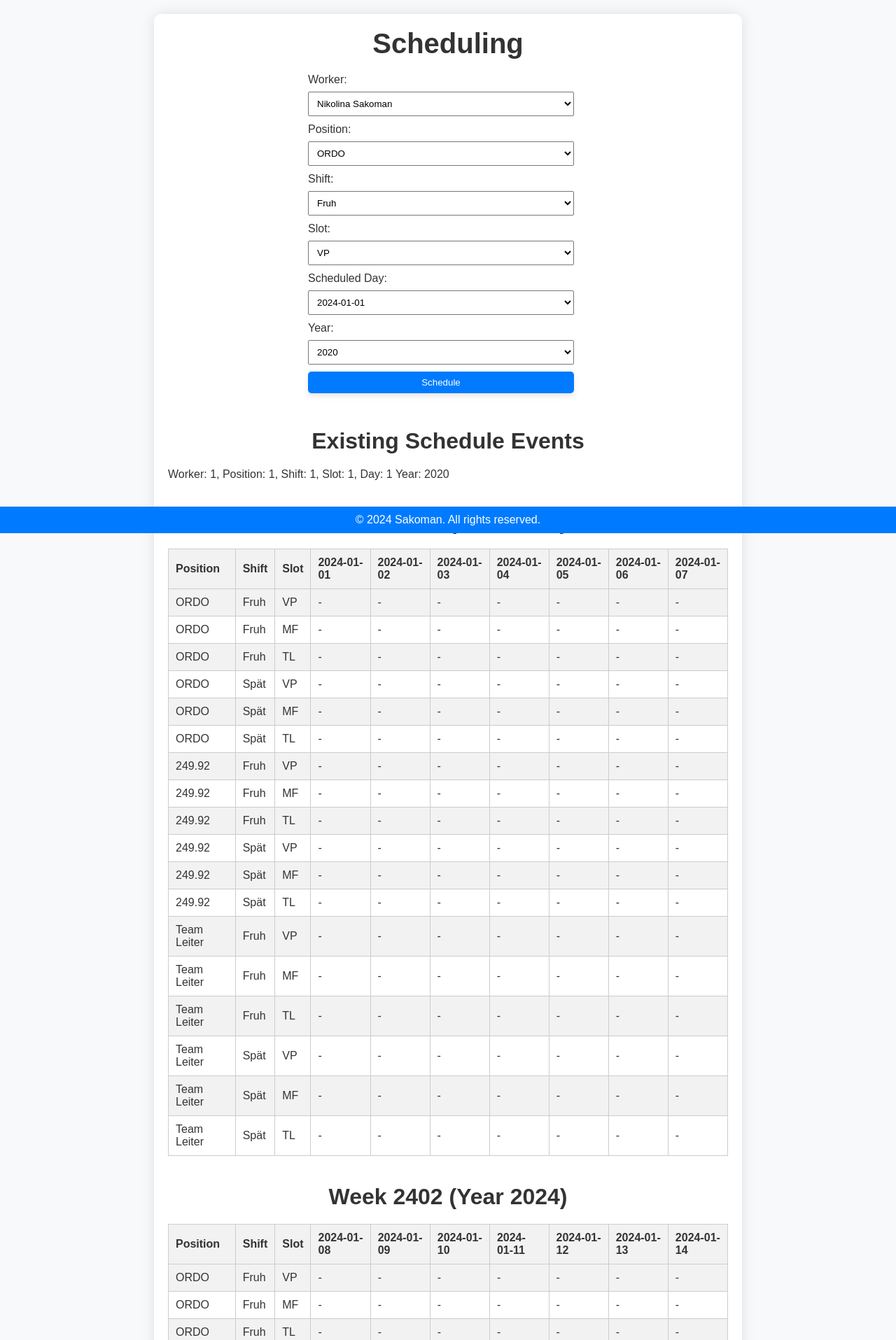
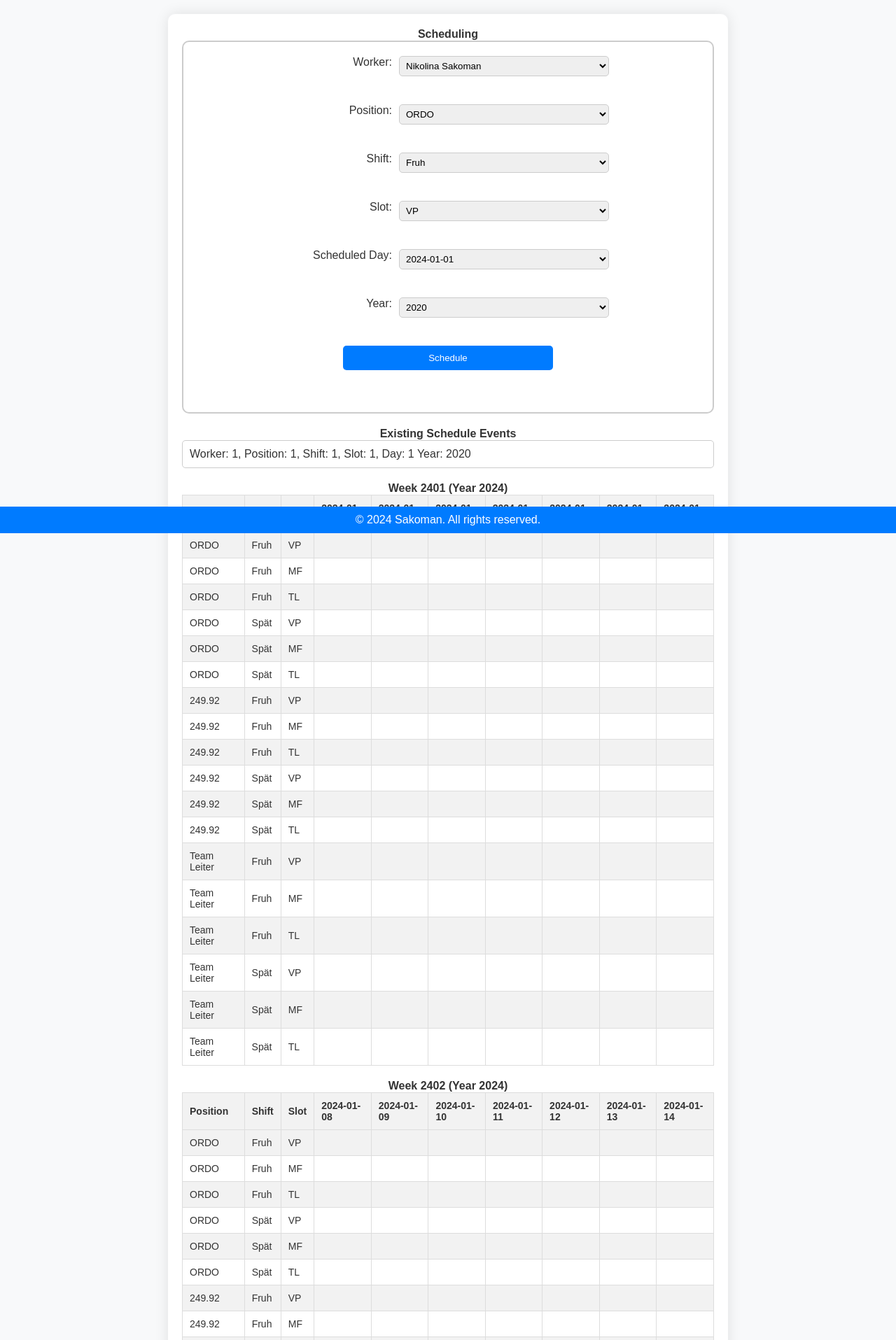
Before and after one commit to Jsakoman1/D_Scheduler, a Flask app: template templates/scheduling.html in a window 1280 px wide. Shown: the part 38-1953 px from the top of the page at 70% size. Run offline with Flask 3, Linux system fonts and the light colour scheme; the template is opened without the code that fills it: values that come from a table or form of the project are taken from there, most other values are stand-ins (such as "Sample title", 1, 10 or a date in 2020).

Commit message:
update schedule_view

```diff
--- a/app.py
+++ b/app.py
@@ -1,5 +1,5 @@
 from flask_sqlalchemy import SQLAlchemy
-from flask import Flask, render_template, request, redirect, flash, url_for, session
+from flask import Flask, render_template, request, redirect, flash, url_for, session, jsonify
 from flask_login import LoginManager, UserMixin, login_user, login_required, logout_user, current_user
 from functools import wraps
 import hashlib
@@ -229,7 +229,10 @@ def create_user_database(user_id, year=None):
         db.session.commit()
 
 
-
+def get_date_for_day(year, week, day):
+    iso_week_date_str = f'{year}-W{week}-{day}'
+    start_date = datetime.datetime.strptime(iso_week_date_str, "%G-W%V-%u")
+    return start_date.strftime("%Y-%m-%d")
 
 def get_week_number(year, month, day):
     date_obj = datetime.date(year, month, day)
@@ -252,6 +255,54 @@ def delete_year_entries(user_id, year):
 def fetch_days_by_year_and_week(user_id, year, week):
     days = Year_Days.query.filter_by(user_id=user_id, year=year, week_number=week).all()
     return [day.__dict__ for day in days]
+
+def fetch_schedule_data_for_week(user_id, week):
+    # Get the current year
+    current_year = datetime.datetime.now().year
+
+    # Calculate the start and end dates of the week based on the year and week number
+    start_date = datetime.datetime.strptime(f'{current_year}-W{week}-1', "%Y-W%W-%w")
+    end_date = start_date + datetime.timedelta(days=6)
+
+    # Query the database for schedule data within the specified date range
+    schedule_data = Schedule.query.filter(
+        Schedule.user_id == user_id,
+        Schedule.year == current_year,
+        Schedule.day_id >= start_date.timetuple().tm_yday,  # Day of year for start date
+        Schedule.day_id <= end_date.timetuple().tm_yday     # Day of year for end date
+    ).all()
+
+    # Format the fetched data for sending to the frontend
+    formatted_data = []
+    for entry in schedule_data:
+        formatted_entry = {
+            'worker_id': entry.worker_id,
+            'position_id': entry.position_id,
+            'shift_id': entry.shift_id,
+            'slot_id': entry.slot_id,
+            'day_id': entry.day_id - start_date.timetuple().tm_yday + 1,  # Adjust day ID relative to start of the week
+            'year': entry.year
+            # Add more fields as needed
+        }
+        formatted_data.append(formatted_entry)
+
+    return formatted_data
+
+
+
+def get_schedule_entry_for_day(schedule_data, day):
+    for entry in schedule_data:
+        if entry['day_id'] == day:
+            return entry
+    return None
+
+
+
+
+
+
+
+
 
 
 
@@ -485,7 +536,15 @@ def display_workers():
     user_id = session['user_id']
     workers = fetch_all(user_id, 'Worker')
     functions = fetch_all(user_id, 'Function')
+
+    function_names = {function.function_id: function.name for function in functions}
+    for worker in workers:
+        worker.function_name = function_names.get(worker.function_id, 'N/A')
+
     return render_template('workers.html', workers=workers, functions=functions)
+
+
+
 
 # Display functions route
 @app.route('/functions')
@@ -588,6 +647,9 @@ def add_year():
 
 
 
+
+
+
 # Scheduling route
 @app.route('/scheduling')
 @employer_required
@@ -647,6 +709,26 @@ def schedule_worker():
         return redirect(url_for('scheduling'))
 
 
+@app.route('/schedule_view')
+@employer_required
+def schedule_view():
+    if 'user_id' not in session:
+        flash('You must be logged in to view this page.', 'error')
+        return redirect(url_for('login'))
+
+    # Get the current week number
+    current_week = datetime.datetime.now().isocalendar()[1]
+    user_id = session['user_id']
+
+    # Calculate the start date of the current week
+    today = datetime.datetime.now()
+    start_of_week = today - datetime.timedelta(days=today.weekday())
+
+    # Fetch schedule data for the current week
+    schedule_data = fetch_schedule_data_for_week(user_id, current_week)
+
+    # Pass the first day of the current week and datetime module to the template
+    return render_template('schedule_view.html', current_week=current_week, start_of_week=start_of_week, schedule_data=schedule_data, get_schedule_entry_for_day=get_schedule_entry_for_day, datetime=datetime)
 
 
 # Edit schedule route
--- a/static/styles.css
+++ b/static/styles.css
@@ -1,8 +1,5 @@
-/* styles.css */
-
-
 /* Reset default browser styles */
-body, h1, h2, p, ul, li, button, input, select {
+* {
     margin: 0;
     padding: 0;
     box-sizing: border-box;
@@ -19,20 +16,16 @@ body {
 nav {
     background-color: #007bff;
     padding: 10px 0;
-    transition: background-color 0.3s ease;
 }
 
 nav ul {
     list-style-type: none;
     text-align: center;
-    margin: 0;
-    padding: 0;
 }
 
 nav ul li {
-    display: inline;
+    display: inline-block;
     margin: 0 10px;
-    transition: transform 0.3s ease;
 }
 
 nav ul li a {
@@ -54,49 +47,42 @@ nav ul li:hover {
 
 /* Container styles */
 .container {
-    max-width: 800px;
     margin: 20px auto;
     padding: 20px;
     background-color: #fff;
     border-radius: 10px;
     box-shadow: 0 0 20px rgba(0, 0, 0, 0.1);
+    max-width: 800px;
 }
 
-.container h1 {
-    font-size: 2.5rem;
-    margin-bottom: 20px;
-    text-align: center;
-}
-
+.container h1,
+.container h2,
 .container p {
-    font-size: 1.2rem;
-    text-align: center;
-    margin-bottom: 20px;
-}
-
-.container h2 {
-    font-size: 2rem;
-    margin-bottom: 20px;
+    font-size: 16px;
     text-align: center;
 }
 
 .container form {
     display: flex;
     flex-direction: column;
+    align-items: center;
 }
 
 .container label {
     margin-bottom: 8px;
 }
 
-.container input {
-    padding: 10px;
+.container input,
+.container select {
+    width: 300px;
+    padding: 5px;
     margin-bottom: 20px;
     border-radius: 5px;
     border: 1px solid #ccc;
 }
 
-.container button {
+.container button,
+input[type="submit"] {
     padding: 10px 20px;
     background-color: #007bff;
     color: #fff;
@@ -106,7 +92,8 @@ nav ul li:hover {
     transition: background-color 0.3s ease, box-shadow 0.3s ease;
 }
 
-.container button:hover {
+.container button:hover,
+input[type="submit"]:hover {
     background-color: #0056b3;
     box-shadow: 0 4px 8px rgba(0, 0, 0, 0.1);
 }
@@ -135,48 +122,10 @@ nav ul li:hover {
     color: #0056b3;
 }
 
-/* Update button styles */
-button {
-    padding: 10px 20px;
-    background-color: #007bff;
-    color: #fff;
-    border: none;
-    border-radius: 5px;
-    cursor: pointer;
-    transition: background-color 0.3s ease, box-shadow 0.3s ease;
-}
-
-button:hover {
-    background-color: #0056b3;
-    box-shadow: 0 4px 8px rgba(0, 0, 0, 0.1);
-}
-
 /* Add some space between sections */
 .add-item-section,
 .existing-items-section {
     margin-bottom: 40px;
-}
-
-
-/* Update submit button styles */
-input[type="submit"] {
-    padding: 10px 20px;
-    background-color: #007bff;
-    color: #fff;
-    border: none;
-    border-radius: 5px;
-    cursor: pointer;
-    transition: background-color 0.3s ease, box-shadow 0.3s ease;
-    box-shadow: 0 4px 8px rgba(0, 0, 0, 0.1); /* Add shadow */
-}
-
-input[type="submit"]:hover {
-    background-color: #0056b3;
-    box-shadow: 0 8px 16px rgba(0, 0, 0, 0.2); /* Increase shadow on hover */
-}
-
-input[type="submit"]:focus {
-    outline: none; /* Remove outline on focus */
 }
 
 /* Add animation effect */
@@ -196,14 +145,17 @@ input[type="submit"]:hover {
     animation: pulse 0.5s infinite; /* Apply animation on hover */
 }
 
+/* Table styles */
 table {
     width: 100%;
     border-collapse: collapse;
     margin-bottom: 20px;
 }
+
 th, td {
+    font-size: 14px;
     border: 1px solid #ddd;
-    padding: 8px;
+    padding: 10px;
     text-align: left;
 }
 
@@ -214,3 +166,28 @@ th {
 tr:nth-child(even) {
     background-color: #f2f2f2;
 }
+
+/* Update button styles */
+.update-button {
+    display: inline-block;
+    padding: 10px 20px;
+    background-color: #007bff;
+    color: #fff;
+    border: none;
+    border-radius: 5px;
+    cursor: pointer;
+    transition: background-color 0.3s ease, box-shadow 0.3s ease;
+}
+
+.update-button:hover {
+    background-color: #0056b3;
+    box-shadow: 0 4px 8px rgba(0, 0, 0, 0.1);
+}
+
+/* Additional CSS styles */
+.form-container {
+    border: 2px solid #ccc;
+    padding: 20px;
+    margin-bottom: 20px;
+    border-radius: 10px;
+}
--- a/templates/navbar.html
+++ b/templates/navbar.html
@@ -13,6 +13,7 @@
         <li><a href="/slots">Slots</a></li>
         <li><a href="/days_for_years">Years</a></li>
         <li><a href="/database_viewer">DATABASE Viewer</a></li>
+        <li><a href="/schedule_view">Schedule View</a></li>
         {% endif %}
 
         {% if current_user.is_authenticated and current_user.role == 'employee' %}
--- a/templates/scheduling.html
+++ b/templates/scheduling.html
@@ -6,63 +6,40 @@
     <title>Scheduling</title>
     <link rel="stylesheet" href="{{ url_for('static', filename='styles.css') }}">
     <style>
-        /* Additional styles for scheduling page */
-        /* Form styles */
-        form {
+        /* Additional CSS styles */
+        .form-group {
+            display: flex;
             margin-bottom: 20px;
         }
 
-        label {
-            display: block;
-            margin-bottom: 5px;
+        .form-group label {
+            width: 150px; /* Adjust width as needed */
+            margin-right: 10px;
+            text-align: right;
         }
 
-        select, input[type="submit"] {
-            padding: 8px;
-            margin-bottom: 10px;
-            width: calc(100% - 20px);
+        .form-group select,
+        .form-group input[type="submit"] {
+            flex: 1;
+        }
+        .schedule-events-container {
+            margin-bottom: 20px;
         }
 
-        /* Existing schedule events styles */
-        h2 {
-            margin-top: 40px;
-            font-size: 1.5rem;
-        }
-
-        ul {
+        .schedule-events-container ul {
             list-style-type: none;
             padding: 0;
         }
 
-        li {
+        .schedule-events-container li {
+            border: 1px solid #ccc;
+            border-radius: 5px;
+            padding: 10px;
             margin-bottom: 10px;
         }
 
-        /* Table styles */
-        table {
-            width: 100%;
-            margin-top: 20px;
-            border-collapse: collapse;
-        }
-
-        th, td {
-            padding: 10px;
-            border: 1px solid #ccc;
-            text-align: left;
-        }
-
-        th {
-            background-color: #f2f2f2;
-        }
-
-        /* Responsive styles */
-        @media (min-width: 768px) {
-            form {
-                width: 50%;
-                margin: 0 auto 40px;
-            }
-
-
+        .schedule-events-container li:last-child {
+            margin-bottom: 0;
         }
     </style>
 </head>
@@ -70,53 +47,70 @@
     {% include 'navbar.html' %}
     <div class="container">
         <h1>Scheduling</h1>
+        <div class="form-container">
         <form action="/schedule_worker" method="post">
+            <div class="form-group">
                 <label for="worker">Worker:</label>
                 <select name="worker" id="worker">
                     {% for worker in workers %}
                         <option value="{{ worker.worker_id }}">{{ worker.name }} {{ worker.last_name }}</option>
                     {% endfor %}
                 </select>
+            </div>
 
+            <div class="form-group">
                 <label for="position">Position:</label>
                 <select name="position" id="position">
                     {% for position in positions %}
                         <option value="{{ position.position_id }}">{{ position.name }}</option>
                     {% endfor %}
                 </select>
+            </div>
 
+            <div class="form-group">
                 <label for="shift">Shift:</label>
                 <select name="shift" id="shift">
                     {% for shift in shifts %}
                         <option value="{{ shift.shift_id }}">{{ shift.name }}</option>
                     {% endfor %}
                 </select>
+            </div>
 
+            <div class="form-group">
                 <label for="slot">Slot:</label>
                 <select name="slot" id="slot">
                     {% for slot in slots %}
                         <option value="{{ slot.slot_id }}">{{ slot.name }}</option>
                     {% endfor %}
                 </select>
+            </div>
 
+            <div class="form-group">
                 <label for="day">Scheduled Day:</label>
                 <select name="day" id="day">
                     {% for day in days %}
                         <option value="{{ day.day_id }}">{{ day.date }}</option>
                     {% endfor %}
                 </select>
+            </div>
 
+            <div class="form-group">
                 <label for="year">Year:</label>
                 <select name="year" id="year">
                     {% for year in unique_years %}
                         <option value="{{ year }}">{{ year }}</option>
                     {% endfor %}
                 </select>
+            </div>
 
+            <div class="form-group">
                 <input type="submit" value="Schedule">
+            </div>
         </form>
+    </div>
 
         <!-- Existing Schedule Events -->
+        <div class="schedule-events-container">
         <h2>Existing Schedule Events</h2>
         <ul>
             {% for event in schedule_events %}
@@ -130,6 +124,7 @@
                 </li>
             {% endfor %}
         </ul>
+    </div>
 
         <!-- Display days grouped by weeks -->
         {% set weeks = {} %}
@@ -158,16 +153,18 @@
                         <th>{{ day.date }}</th>
                     {% endfor %}
                 </tr>
+
                 {% for position in positions %}
                     {% for shift in shifts %}
                         {% for slot in slots %}
+
                             <tr>
                                 <td>{{ position.name }}</td>
                                 <td>{{ shift.name }}</td>
                                 <td>{{ slot.name }}</td>
                                 {% for day in week_days %}
                                     {% set event = schedule_events | selectattr('year', 'equalto', year) | selectattr('day_id', 'equalto', day.day_id) | selectattr('position_id', 'equalto', position.position_id) | selectattr('shift_id', 'equalto', shift.shift_id) | selectattr('slot_id', 'equalto', slot.slot_id) | first %}
-                                    <td>{{ event.worker.name if event else '-' }}</td>
+                                    <td>{{ event.worker.name if event else '' }}</td>
                                 {% endfor %}
                             </tr>
                         {% endfor %}
```
Also changed, not shown: templates/database_viewer.html (+7 -2 lines), templates/schedule_view.html (added, +60 -0 lines), templates/workers.html (+26 -24 lines), app.db. Lines whose indentation alone changed are shown as unchanged.
